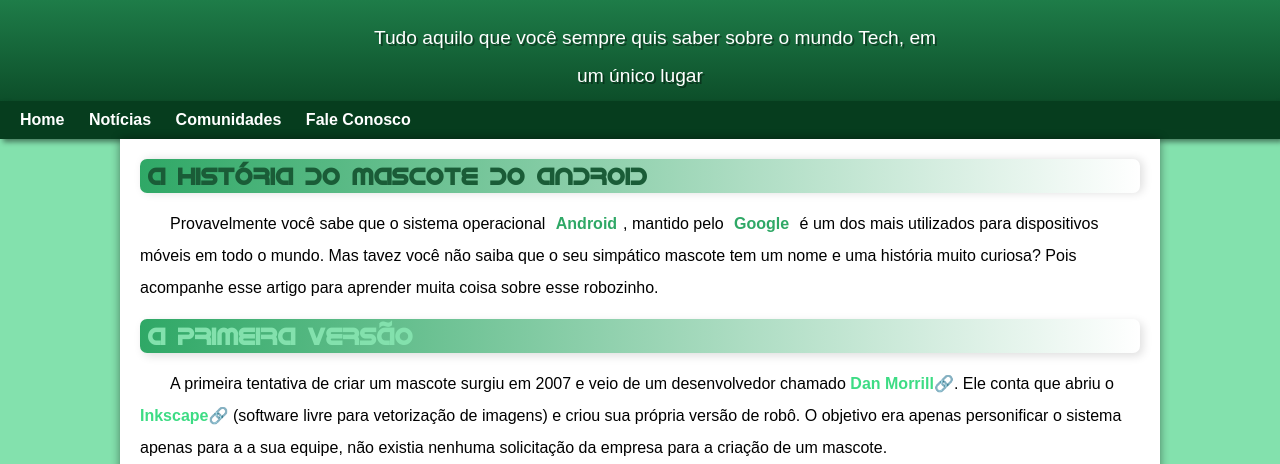
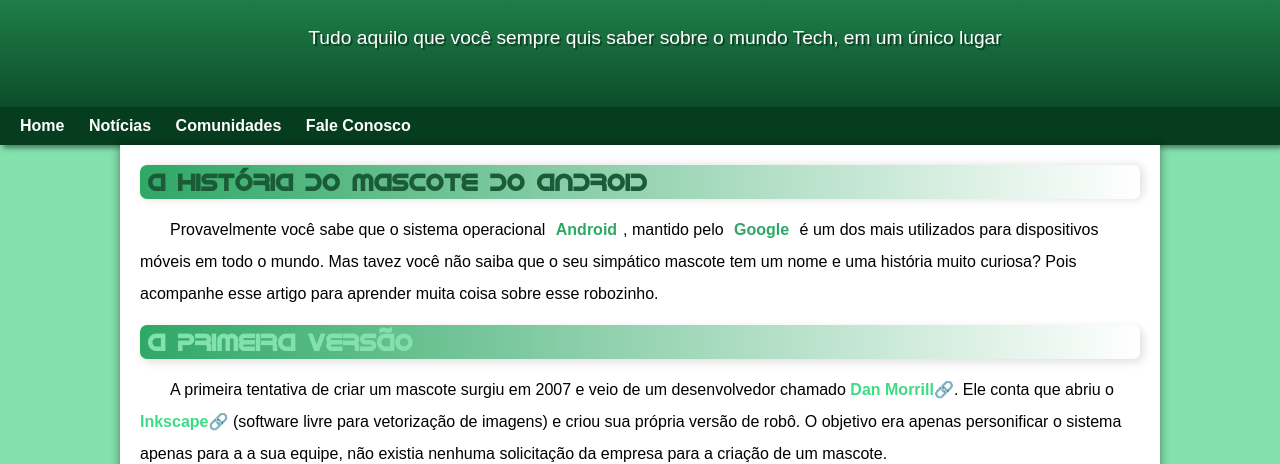
Before and after one commit to 0pripyat92/site-android, a plain HTML site: page index.html in a window 1280 px wide. Shown: the part 96-560 px from the top of the page. Drawn offline with Linux system fonts and the light colour scheme.

Commit message:
commit correcao img

```diff
--- a/style.css
+++ b/style.css
@@ -26,6 +26,7 @@ font-weight: normal;
     padding: 0;
 }
 
+
 body{
 background-color:var(--cor1);
 font-family: var(--fonte-padrao);
@@ -38,6 +39,7 @@ header{
     min-height: 150px;
     text-align: center;
     padding-top: 40px;
+    max-width: 100%;
 }
 
 header > h1{
@@ -52,11 +54,10 @@ header > p{
     font-family: var(--fonte-padrao);
     font-size: 1.2em;
     color: white;
-    max-width: 600px;
     margin: auto;
     padding-left: 10px;
     padding-right: 10px;
-    padding-bottom: 5px;
+    padding-bottom: 50px;
     text-shadow: 2px 2px 0px rgba(0, 0, 0, 0.39);
 
 }
@@ -97,6 +98,7 @@ nav{
     padding: 10px;
     box-shadow: 3px 3px 5px rgba(0, 0, 0, 0.452);
     text-align: left;
+
 }
 
 nav > a {
@@ -104,6 +106,7 @@ color: white;
 padding: 10px;
 text-decoration: none;
 font-weight: bold;
+
 }
 
 nav > a:hover {
@@ -142,7 +145,7 @@ article{
 img{
     display: block;
     margin: auto;
-    max-width: 1000px;
+    max-width: 100%;
     min-width: 300px;
 
 }
@@ -151,10 +154,6 @@ img.imagem1{
     min-width: 30px;
 
 }
-
-
-
-
 
 iframe{
     position: absolute;
@@ -165,7 +164,7 @@ iframe{
 }
 
 .video{
-    background-color: #063d1e;
+background-color: #063d1e;
 margin: 0px 0px 30px 0px;
 padding: 20px;
 padding-bottom: 55.1%;
```
